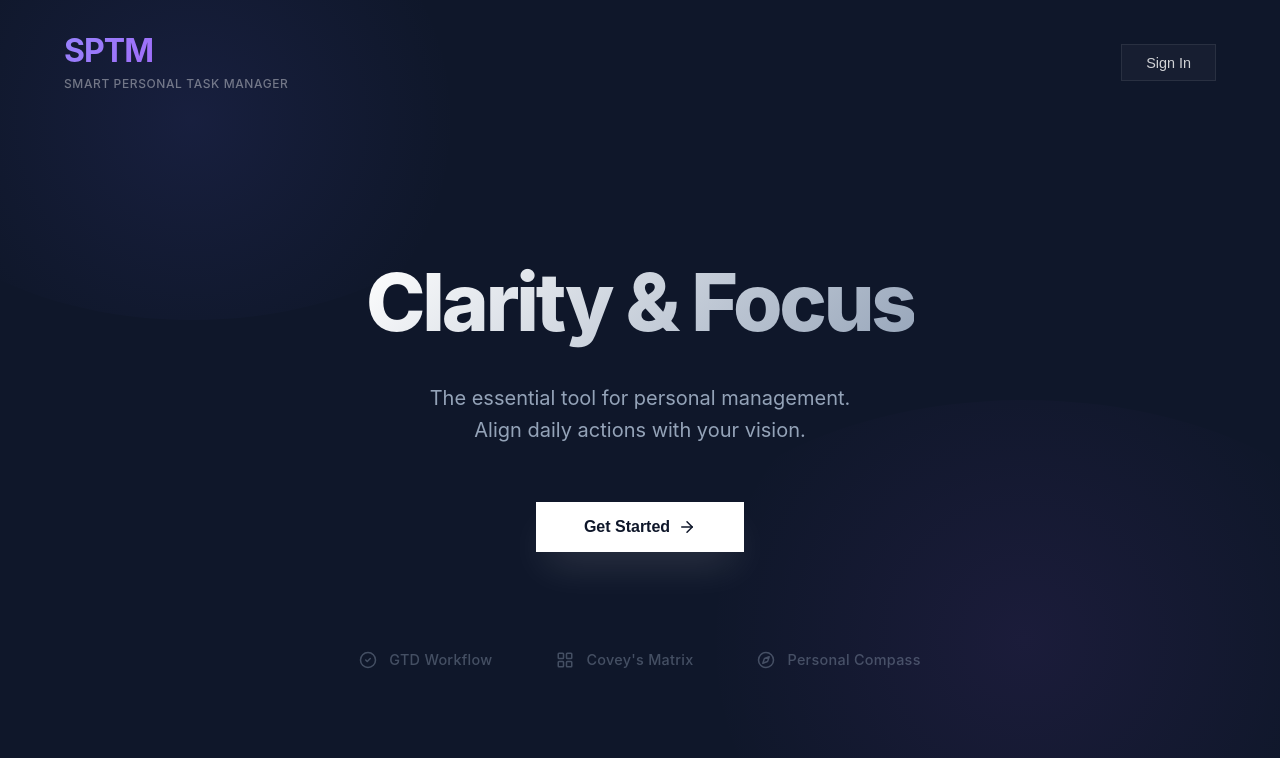
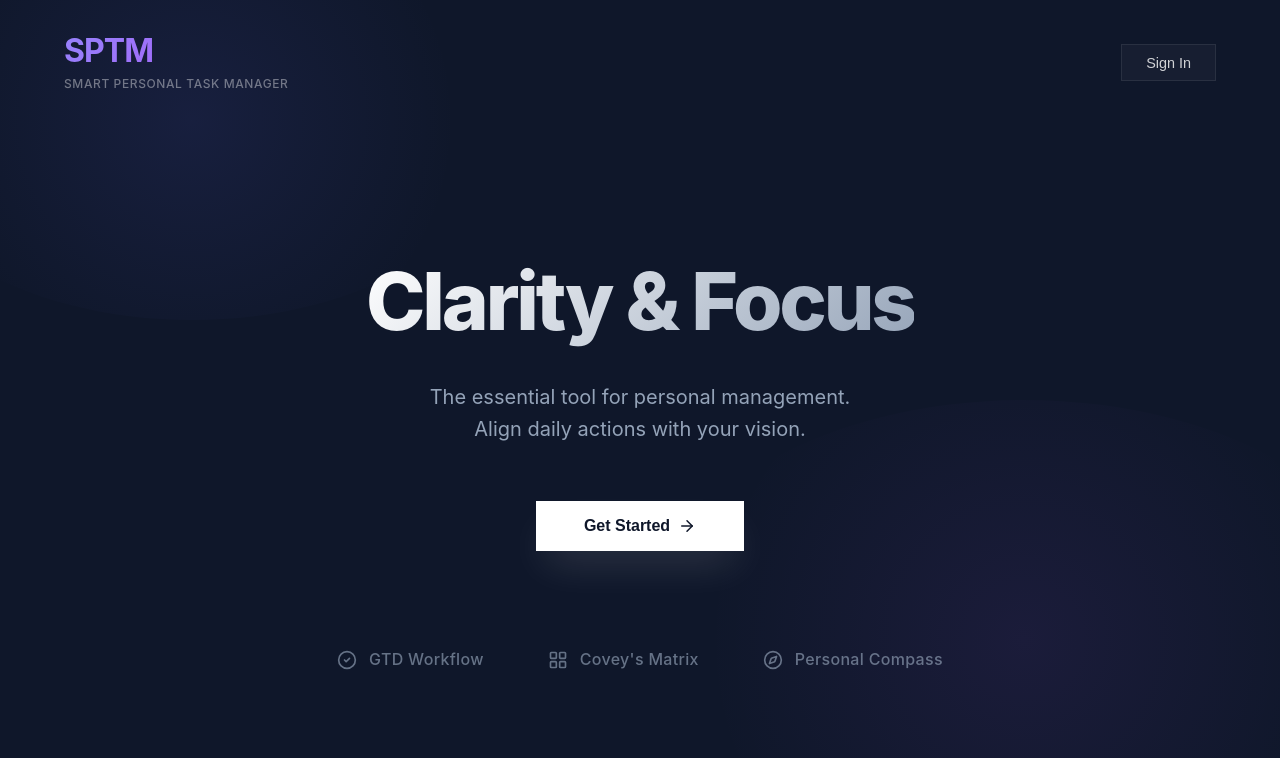
Before and after one commit to sonergunes741/SPTM, a React (Vite) app: page / in a window 1280 px wide. Shown: the top 758 px of the page. Built offline with nearby package versions, Linux system fonts and the light colour scheme.

Commit message:
style: Enhance visibility of feature highlights on Welcome Page

```diff
--- a/src/components/layout/WelcomePage.jsx
+++ b/src/components/layout/WelcomePage.jsx
@@ -168,11 +168,11 @@ export default function WelcomePage() {
                     </button>
                 </div>
 
-                {/* Feature Highlights - Updated */}
-                <div style={{ marginTop: "6rem", display: "flex", gap: "4rem", opacity: 0.4 }}>
-                    <FeatureItem icon={<CheckCircle2 size={18} />} text="GTD Workflow" />
-                    <FeatureItem icon={<LayoutGrid size={18} />} text="Covey's Matrix" />
-                    <FeatureItem icon={<Compass size={18} />} text="Personal Compass" />
+                {/* Feature Highlights - Updated opacity and size */}
+                <div style={{ marginTop: "6rem", display: "flex", gap: "4rem", opacity: 0.65 }}>
+                    <FeatureItem icon={<CheckCircle2 size={20} />} text="GTD Workflow" />
+                    <FeatureItem icon={<LayoutGrid size={20} />} text="Covey's Matrix" />
+                    <FeatureItem icon={<Compass size={20} />} text="Personal Compass" />
                 </div>
             </main>
 
@@ -187,7 +187,7 @@ export default function WelcomePage() {
 
 function FeatureItem({ icon, text }) {
     return (
-        <div style={{ display: "flex", alignItems: "center", gap: "0.75rem", color: "var(--color-text-muted)", fontSize: "0.9rem", letterSpacing: "0.02em" }}>
+        <div style={{ display: "flex", alignItems: "center", gap: "0.75rem", color: "var(--color-text-muted)", fontSize: "1rem", letterSpacing: "0.02em" }}>
             {icon}
             <span style={{ fontWeight: 500 }}>{text}</span>
         </div>
```
